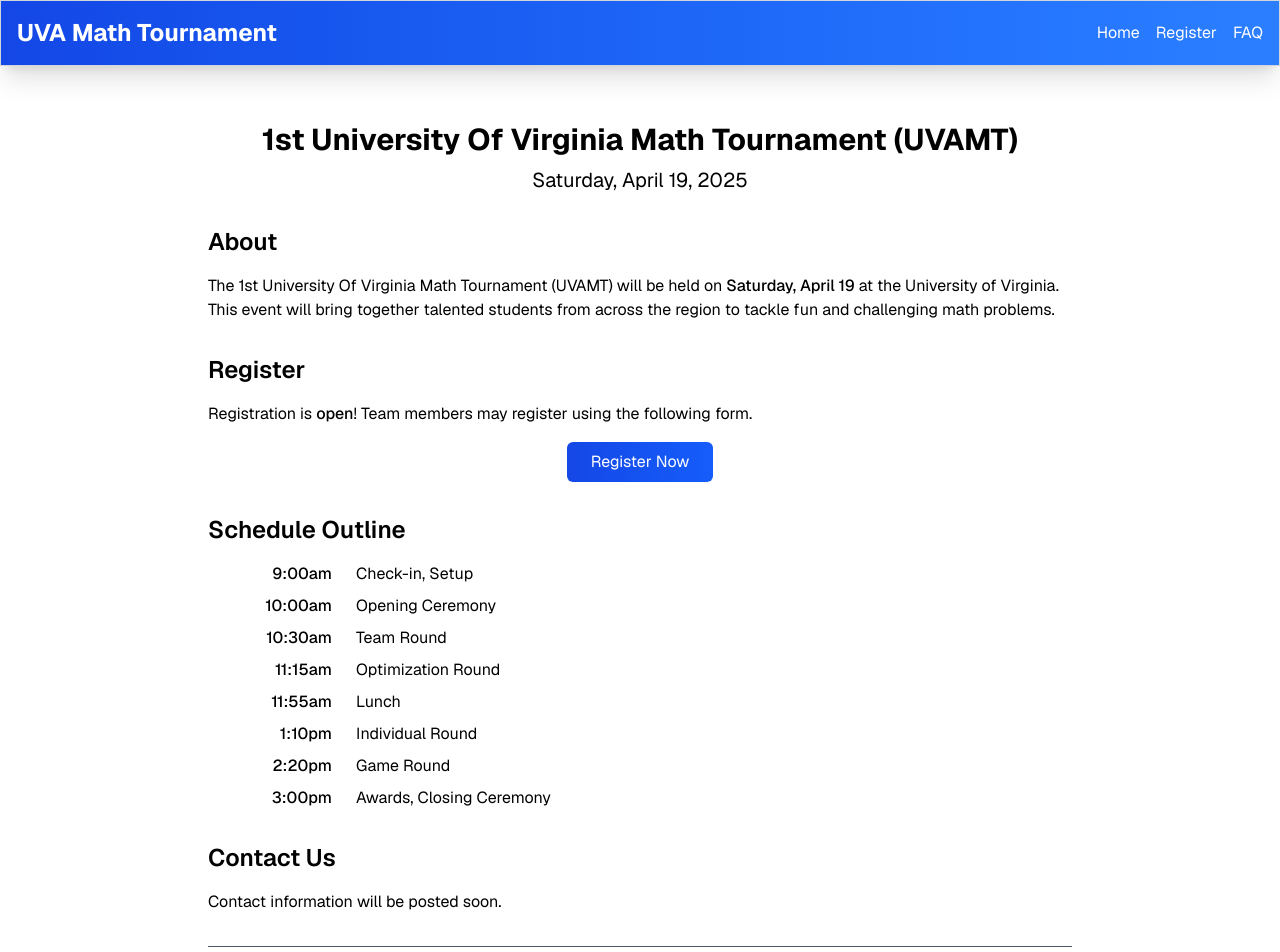
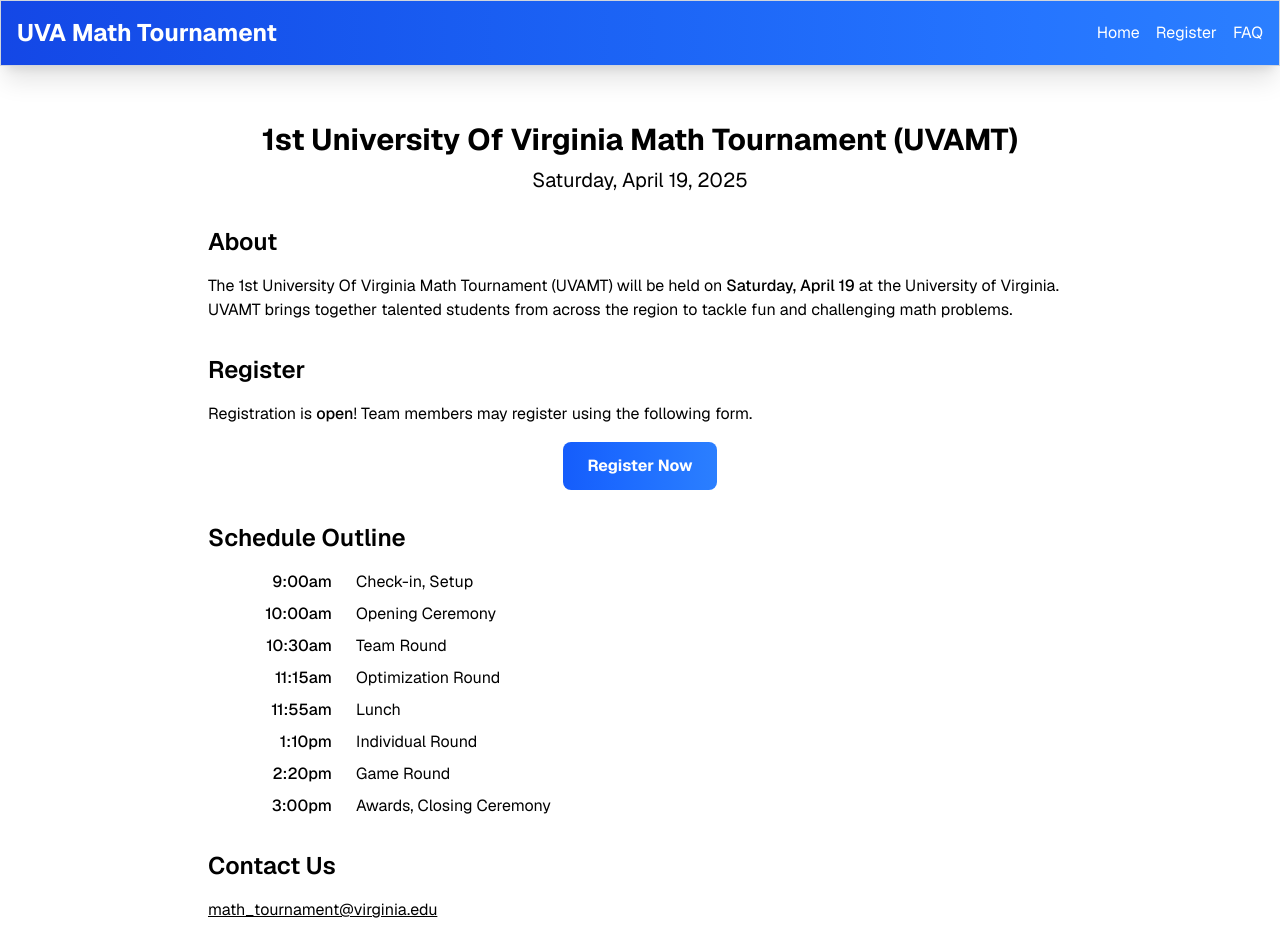
Before and after one commit to mkornilov07/uvamt-website, a Next.js app in the folder uvamt-website/: page / in a window 1280 px wide. Shown: the top 952 px of the page. Built offline with nearby package versions, Linux system fonts and the light colour scheme.

Commit message:
added contact info

```diff
--- a/uvamt-website/app/page.tsx
+++ b/uvamt-website/app/page.tsx
@@ -13,7 +13,7 @@
         <section className="mb-8">
           <h2 className="text-2xl font-semibold mb-4">About</h2>
           <p>
-            The 1st University Of Virginia Math Tournament (UVAMT) will be held on <span className="font-medium">Saturday, April 19</span> at the University of Virginia. This event will bring together talented students from across the region to tackle fun and challenging math problems.
+            The 1st University Of Virginia Math Tournament (UVAMT) will be held on <span className="font-medium">Saturday, April 19</span> at the University of Virginia. UVAMT brings together talented students from across the region to tackle fun and challenging math problems.
           </p>
         </section>
 
@@ -23,7 +23,9 @@
             Registration is <span className="font-medium">open</span>! Team members may register using the following form.
           </p>
           <div className="text-center">
-            <Link href="/register" className="inline-block bg-gradient-to-r from-blue-700 to-blue-600 text-white px-6 py-2 rounded-md hover:bg-blue-700 transition-colors">
+            <Link href="/register" className="inline-block relative px-6 py-3 font-bold text-white rounded-lg transition duration-300
+                   bg-gradient-to-r from-blue-600 to-blue-500
+                   hover:from-blue-800 hover:to-blue-700">
               Register Now
             </Link>
           </div>
@@ -60,7 +62,7 @@
 
         <section className="mb-8">
           <h2 className="text-2xl font-semibold mb-4">Contact Us</h2>
-          <p>Contact information will be posted soon.</p>
+          <p><a href="mailto:math_tournament@virginia.edu"><u>math_tournament@virginia.edu</u></a></p>
         </section>
       </main>
 
```
